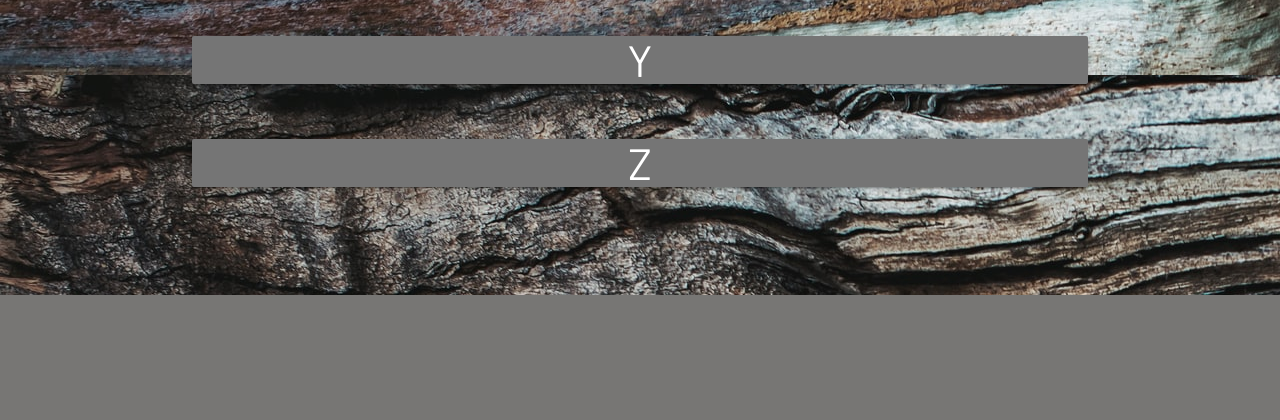
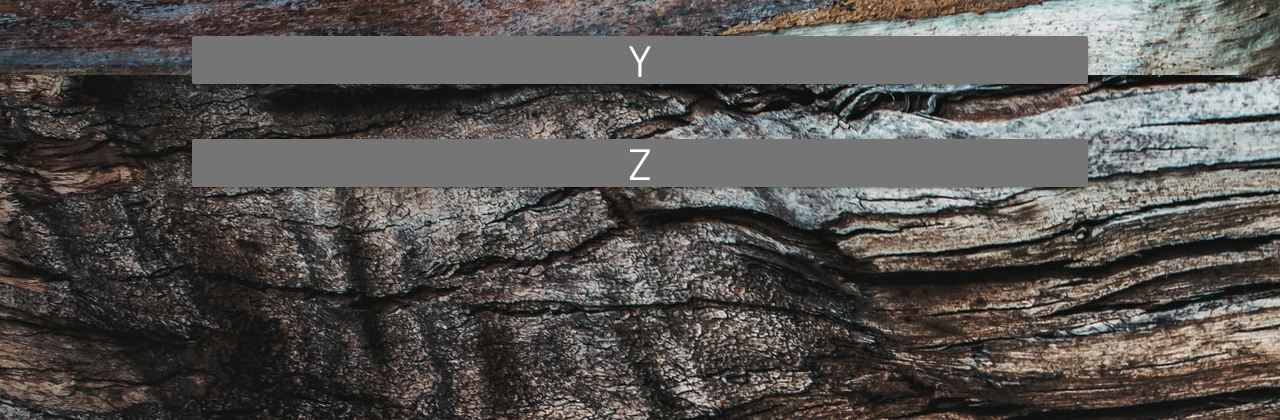
Before and after one commit to sruss07/MS03-Geodictionary, a Flask app: page / in a window 1280 px wide. Shown: the part 3123-3543 px from the top of the page. Before the commit the page ends 3418 px from the top, so only its background shows below. Run offline with Flask 2, Linux system fonts and the light colour scheme; data that the repository does not hold is empty; some libraries are stand-ins or nearby versions.

Commit message:
changed clear-footer padding

```diff
--- a/static/css/style.css
+++ b/static/css/style.css
@@ -93,7 +93,7 @@ footer {
 }
 
 .clear-footer {
-    padding-bottom: 75px;
+    padding-bottom: 200px;
 }
 
 /*--- Error page ---*/
```
